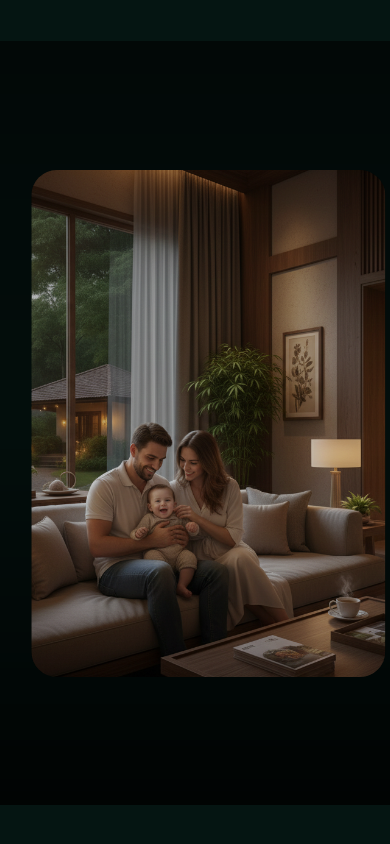
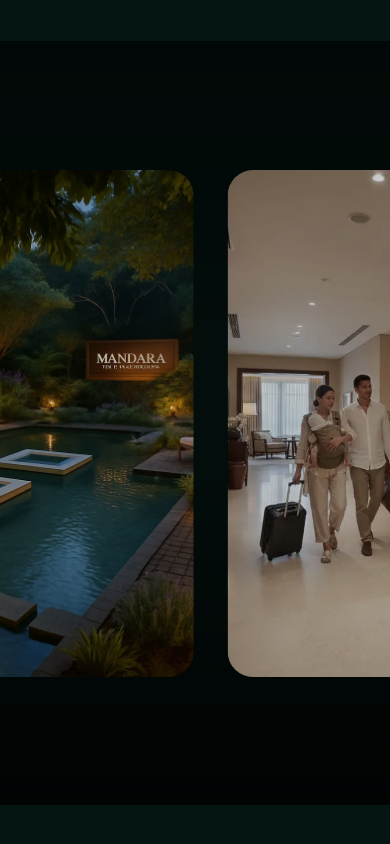
Before and after one commit to reacttrogon/mandara, a Next.js app: page / in a window 390 px wide. Shown: the part 10318-11162 px from the top of the page. Built offline with nearby package versions, Linux system fonts and the light colour scheme.

Commit message:
added service , gallery

```diff
--- a/src/app/(pages)/gallery/_components/ImagesCard.jsx
+++ b/src/app/(pages)/gallery/_components/ImagesCard.jsx
@@ -1,25 +1,19 @@
 import Image from "next/image";
 
-const spanClasses = {
-  1: "row-span-1",
-  2: "row-span-2",
-  3: "row-span-3",
-};
+const ImageCard = ({ src, alt, colSpan = 1 }) => {
+  const colSpanClass = colSpan === 2 ? "sm:col-span-2" : "col-span-1";
 
-const ImageCard = ({ src, alt, span = 1 }) => {
   return (
-    <div
-      className={`relative overflow-hidden rounded-2xl shadow-lg ${spanClasses[span]}`}
-    >
+    <div className={`relative overflow-hidden rounded-2xl shadow-lg h-[280px] md:h-[320px] ${colSpanClass}`}>
       <Image
         src={src}
         alt={alt}
         fill
-        className="object-cover object-bottom transition-transform duration-500 hover:scale-105"
+        className="object-cover object-center transition-transform duration-500 hover:scale-105"
         sizes="(max-width: 768px) 100vw, 25vw"
       />
 
-      {/* Optional overlay (for future use) */}
+      {/* Overlay on hover */}
       <div className="absolute inset-0 bg-black/10 opacity-0 hover:opacity-100 transition-opacity" />
     </div>
   );
--- a/src/app/(pages)/gallery/_components/ImagesCardContainer.jsx
+++ b/src/app/(pages)/gallery/_components/ImagesCardContainer.jsx
@@ -1,30 +1,42 @@
 import ImageCard from "./ImagesCard";
+import { galleries } from "../../../_utils/data";
 
-const images = [
-  { id: 1, src: "/assets/images/g1.jpg", alt: "Gallery 1", span: 2 },
-  { id: 2, src: "/assets/images/g2.jpg", alt: "Gallery 2", span: 1 },
-  { id: 3, src: "/assets/images/g3.jpg", alt: "Gallery 3", span: 2 },
-  { id: 4, src: "/assets/images/g4.jpg", alt: "Gallery 4", span: 1 },
-  { id: 5, src: "/assets/images/g5.jpg", alt: "Gallery 5", span: 3 },
-];
+// Define which images should be wide (span 2 columns)
+// Pattern creates alternating wide images: right, then left, then right, etc.
+const getColumnSpan = (index) => {
+  // Alternating pattern for visual balance
+  // Row 1: [img][img][WIDE] (indexes 0,1,2-3)
+  // Row 2: [WIDE][img][img] (indexes 4-5,6,7)
+  // Row 3: [img][img][WIDE] (indexes 8,9,10-11)
+  // Row 4: [WIDE][img][img] (indexes 12-13,14,15)
+
+  const wideIndexes = [2, 4, 10, 12]; // Alternating positions
+  return wideIndexes.includes(index) ? 2 : 1;
+};
 
 const ImagesCardContainer = () => {
   return (
     <section className="bg-bage py-24">
       <div className="max-w-7xl mx-auto px-6">
 
-        <h1 className="text-4xl font-semibold mb-12 text-center">
-          Images Gallery
-        </h1>
+        <div className="mb-12 text-center">
+          <h1 className="text-4xl md:text-5xl font-serif text-primary mb-4">
+            Gallery
+          </h1>
+          <p className="text-lg text-dark/70 max-w-2xl mx-auto">
+            A glimpse into tranquility — Discover calming spaces designed for rest, renewal, and silence.
+          </p>
+        </div>
 
-        <div className="grid grid-cols-1 sm:grid-cols-2 lg:grid-cols-4 auto-rows-[220px] gap-6">
+        {/* Grid with alternating wide images - no whitespace */}
+        <div className="grid grid-cols-1 sm:grid-cols-2 lg:grid-cols-4 gap-6" style={{ gridAutoFlow: 'dense' }}>
 
-          {images.map(img => (
+          {galleries.map((image, index) => (
             <ImageCard
-              key={img.id}
-              src={img.src}
-              alt={img.alt}
-              span={img.span}
+              key={index}
+              src={image}
+              alt={`Mandara Gallery ${index + 1}`}
+              colSpan={getColumnSpan(index)}
             />
           ))}
 
--- a/src/app/_components/WhoShouldJoinSection.jsx
+++ b/src/app/_components/WhoShouldJoinSection.jsx
@@ -15,13 +15,13 @@
 
         {/* Header */}
         <div className="mb-10 md:mb-14">
-          <h2 className=" text-3xl md:text-4xl lg:text-5xl leading-tight">
+          <h2 className="text-3xl md:text-4xl lg:text-5xl leading-tight">
             Who is Mandara for?
           </h2>
         </div>
 
         {/* Cards */}
-        <div className="grid grid-cols-1 md:grid-cols-2 lg:grid-cols-4 gap-6">
+        <div className="grid grid-cols-1 md:grid-cols-2 lg:grid-cols-3 gap-6">
 
           {audience.map((item, index) => (
             <motion.div
@@ -30,7 +30,7 @@
               whileInView={{ opacity: 1, y: 0 }}
               viewport={{ once: true }}
               transition={{ delay: index * 0.12, duration: 0.7 }}
-              className="relative group h-[480px] rounded-sm overflow-hidden cursor-pointer"
+              className="relative group h-[420px] md:h-[480px] rounded-sm overflow-hidden cursor-pointer"
             >
 
               {/* Image */}
@@ -49,11 +49,11 @@
               <div className="absolute inset-4 border border-white/20 opacity-0 group-hover:opacity-100 transition-opacity duration-500 scale-95 group-hover:scale-100" />
 
               {/* Content */}
-              <div className="absolute inset-0 flex flex-col justify-end p-8">
+              <div className="absolute inset-0 flex flex-col justify-end p-6 md:p-8">
                 <motion.div className="transition-transform duration-500 group-hover:-translate-y-2">
 
                   <div className="mb-4">
-                    <h3 className="text-2xl  leading-snug mb-1">
+                    <h3 className="text-xl md:text-2xl leading-snug mb-1">
                       {item?.title}
                     </h3>
 
@@ -61,7 +61,7 @@
                   </div>
 
                   <p className="text-sm text-white/70 opacity-0 group-hover:opacity-100 transition-opacity duration-500 delay-100 translate-y-4 group-hover:translate-y-0">
-                    Experience refined wellness designed for your lifestyle.
+                    {item?.description || "Experience refined wellness designed for your lifestyle."}
                   </p>
 
                 </motion.div>
--- a/src/app/_utils/data.js
+++ b/src/app/_utils/data.js
@@ -143,6 +143,16 @@
   "/assets/gallery/abouttt.png",
   "/assets/gallery/modern.png",
   "/assets/gallery/bedroom.png",
+  "/assets/images/image1.webp",
+  "/assets/images/image2.webp",
+  "/assets/images/image3.webp",
+  "/assets/images/couple-abt.webp",
+  "/assets/amenities/PrivateLuxuryAccommodations.png",
+  "/assets/amenities/HolisticNutrition.png",
+  "/assets/amenities/Therapeutictreatments.png",
+  "/assets/whychooseUs/bedroom.png",
+  "/assets/whychooseUs/abut-2.png",
+  "/assets/amenities/24care.png",
 ];
 
 export const faqs = [
@@ -216,19 +226,33 @@
 export const audience = [
   {
     image: "/assets/mandara/mother.webp",
-    title: "A new mother seeking premium postnatal recovery",
+    title: "New Mothers",
+    description: "Premium postnatal recovery with dedicated baby care and therapeutic support"
   },
   {
     image: "/assets/mandara/pregnant.webp",
-    title: "An expecting mother preparing for childbirth",
+    title: "Expecting Mothers",
+    description: "Preparing for childbirth with prenatal wellness and comfort-focused care"
   },
   {
     image: "/assets/mandara/women.webp",
-    title: "A woman in need of focused rest and hormonal balance",
+    title: "Women's Wellness",
+    description: "Focused rest, hormonal balance, and holistic rejuvenation"
   },
   {
     image: "/assets/mandara/coup.png",
-    title: "A couple seeking peaceful, supported bonding time",
+    title: "Couples",
+    description: "Peaceful, supported bonding time in a serene environment"
+  },
+  {
+    image: "/assets/images/image2.webp",
+    title: "Menopausal Wellness",
+    description: "Guided support through physical and emotional transitions"
+  },
+  {
+    image: "/assets/gallery/about.jpeg",
+    title: "Geriatric Care",
+    description: "Respectful, adaptive care focused on comfort and quality of life"
   },
 ];
 
```
